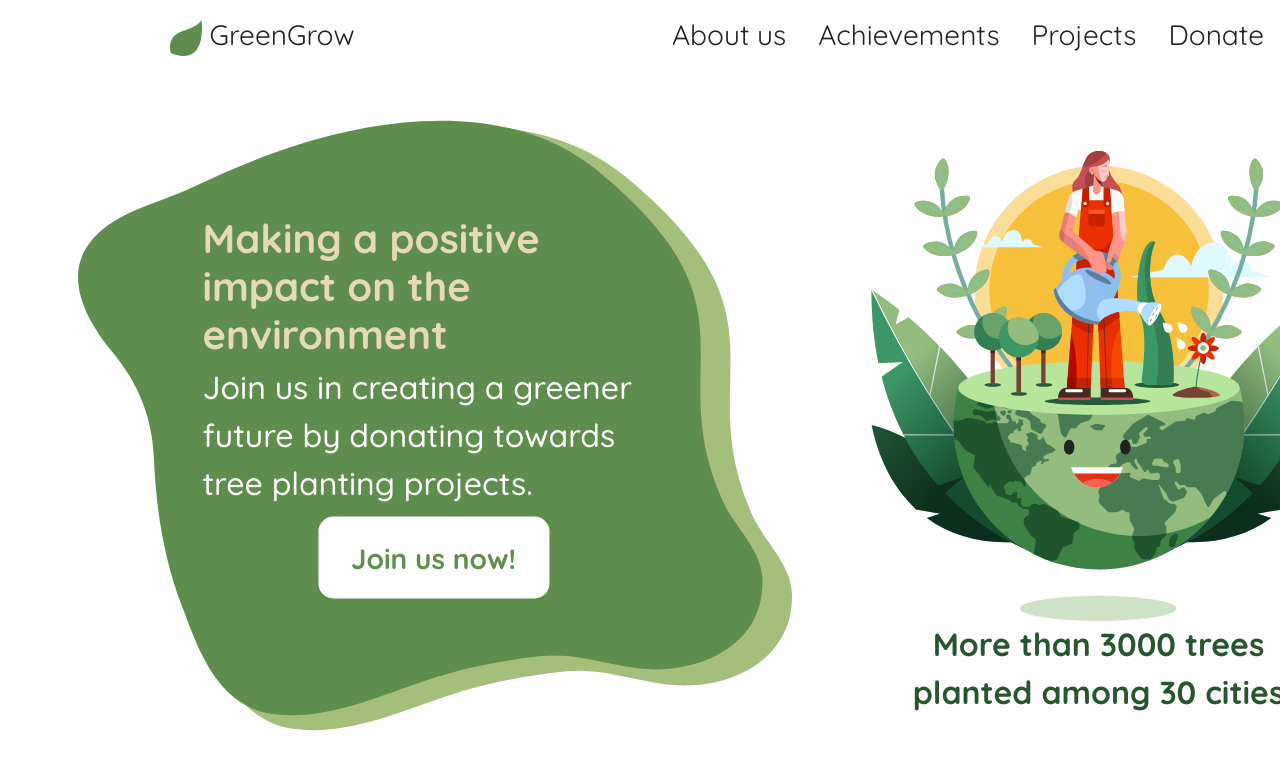
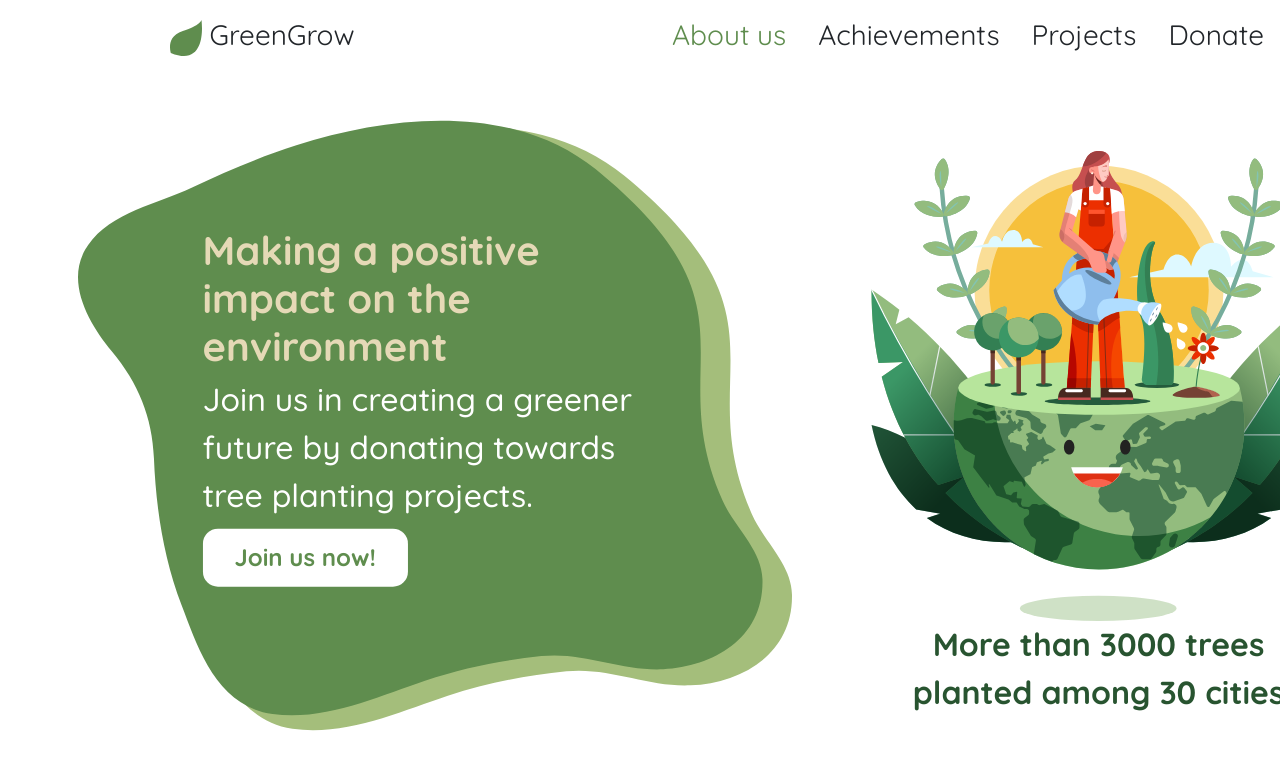
Before and after one commit to Trinhhayoo/DonateTreeSmallProject, a React (Create React App) app: page / in a window 1280 px wide. Shown: the top 771 px of the page. Built offline with nearby package versions, Linux system fonts and the light colour scheme.

Commit message:
add navbar, herobanner, about us

```diff
--- a/src/components/Layout/DefaultLayout/Header/Header.css
+++ b/src/components/Layout/DefaultLayout/Header/Header.css
@@ -1,8 +1,9 @@
+* {
+    font-family: 'Quicksand';
+}
 section {
     margin: 0;
     padding: 0;
-}
-.btn-join {
 }
 p {
     text-align: justify;
--- a/src/components/Layout/DefaultLayout/Header/Header.jsx
+++ b/src/components/Layout/DefaultLayout/Header/Header.jsx
@@ -1,9 +1,8 @@
 import React, { useState } from 'react';
 import blob from '../../../../svg/2xblob.svg';
 import earth from '../../../../svg/2xearth.svg';
-import styles from './Header.css';
-import classNames from 'classnames/bind';
-const cx = classNames.bind(styles);
+
+import './Header.css';
 
 const Header = () => {
     return (
@@ -17,19 +16,7 @@ const Header = () => {
                             <p id="blobContent">
                                 Join us in creating a greener future by donating towards tree planting projects.
                             </p>
-                            <button
-                                className={cx('btn-join', 'btn')}
-                                style={{
-                                    width: '231px',
-                                    height: '82px',
-                                    color: '#5F8D4E',
-                                    margin: '0px',
-
-                                    transform: 'translate(50%, 0px)',
-                                }}
-                            >
-                                Join us now!
-                            </button>
+                            <button className="button">Join us now!</button>
                         </div>
                     </div>
 
--- a/src/components/Layout/DefaultLayout/Navigate/index.js
+++ b/src/components/Layout/DefaultLayout/Navigate/index.js
@@ -1,39 +1,21 @@
-import {useEffect} from 'react';
 import './Navigate.css';
 import logo from '../../../../svg/2xlogo.svg';
 
 function Navigate() {
-    useEffect(() => {
-        // 👇️ scroll to top on page load
-        window.scrollTo({top: 0, left: 0, behavior: 'smooth'});
-      }, []);
     return (
         <nav className="navbarItems">
             <ul>
                 <li>
-                    <a onClick={() => {
-          window.scrollTo({top: 1400, behavior: 'smooth'});
-        }}
-                    >Donate</a>
+                    <a>Donate</a>
                 </li>
                 <li>
-                    <a onClick={() => {
-          window.scrollTo({top: 3500, behavior: 'smooth'});
-        }}
-                    >
-                        Projects</a>
+                    <a>Projects</a>
                 </li>
                 <li>
-                    <a onClick={() => {
-          window.scrollTo({top: 2800, behavior: 'smooth'});
-        }}
-                    >Achievements</a>
+                    <a>Achievements</a>
                 </li>
                 <li>
-                    <a onClick={() => {
-          window.scrollTo({top: 850, behavior: 'smooth'});
-        }}
-                    >About us</a>
+                    <a href="#aboutUs">About us</a>
                 </li>
                 <li style={{ float: 'left' }}>
                     <a>
```
Also changed, not shown: 1 other file (tests, documents, lock files or other folders).
